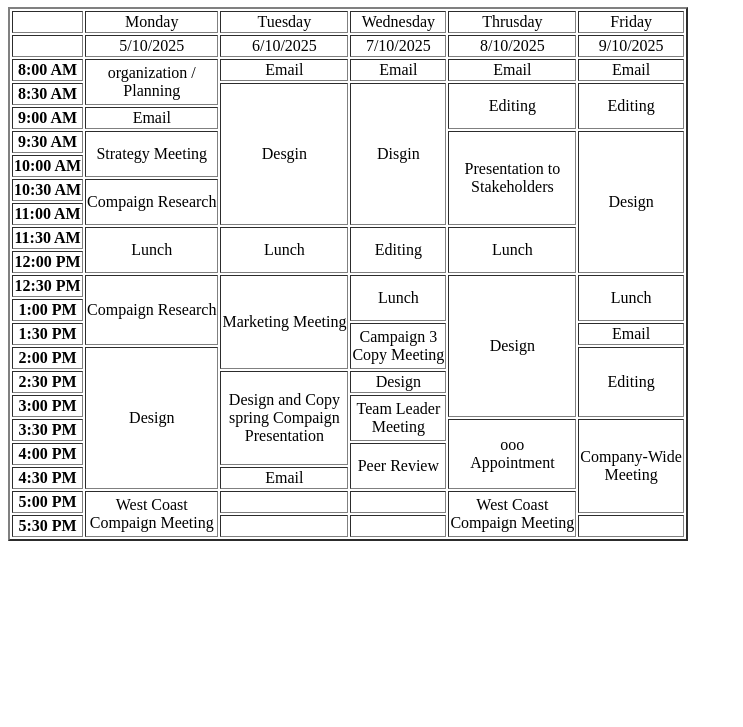
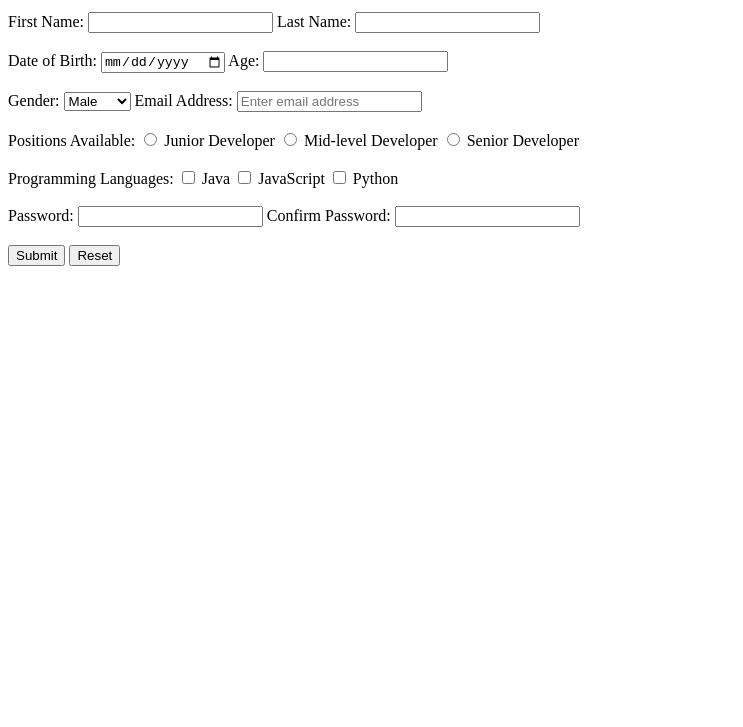
Before and after one commit to 786MuhammadZubair/Table123, a plain HTML site: page index.html in a window 1280 px wide. Shown: the part 73-800 px from the top of the page, without its empty margins (0-743 px from the left). Drawn offline with Linux system fonts and the light colour scheme.

Commit message:
applicationform

```diff
--- a/index.html
+++ b/index.html
@@ -2,193 +2,72 @@
 <html lang="en">
 <head>
     <meta charset="UTF-8">
-    <meta name="viewport" content="width=device-width, initial-scale=1.0">
-    <title>Table</title>
-    <link rel="stylesheet" href="styless.css">
-
-
+    <meta name="viewport" content="width=>, initial-scale=1.0">
+    <title>Application Form</title>
 </head>
 <body>
-    <div>
-        <h1>The Mangement Plan Template </h1>
-        <table border="2">
-            <tr>
-                <th></th>
-                <td>Monday</t>
-                <td>Tuesday</td>
-                <td>Wednesday</td>
-                <td>Thrusday</td>
-                <td>Friday</td>
-            </tr>
-            <tr>
-                <th></th>
-                <td>5/10/2025</td>
-                <td>6/10/2025</td>
-                <td>7/10/2025</td>
-                <td>8/10/2025</td>
-                <td>9/10/2025</td>
-            </tr>
-            <tr>
-                <th>8:00 AM</th>
-                <td rowspan="2">organization / <br> Planning</td>
-                <td>Email</td>
-                <td>Email</td>
-                <td>Email</td>
-                <td>Email</td>
-            </tr>
-            <tr>
-                <th>8:30 AM</th>
-                <td rowspan="6" >Desgin</td>
-                <td rowspan="6" >Disgin</td>
-                <td rowspan="2" >Editing</td>
-                <td rowspan="2">Editing</td>
-                <!-- <td></td> -->
-            </tr>
-            <tr>
-                <th>9:00 AM</th>
-                <td>Email</td>
-                <!-- <td></td> -->
-                <!-- <td></td> -->
-                <!-- <td></td> -->
-                <!-- <td></td> -->
-            </tr>
-            <tr>
-                <th>9:30 AM</th>
-                <td rowspan="2">Strategy Meeting</td>
-                <td rowspan="4">Presentation to<br>Stakeholders</td>
-                <td rowspan="6">Design</td>
-                <!-- <td></td>
-                <td></td> -->
-            </tr>
-            <tr>
-                <th >10:00 AM</th>
-                <!-- <td ></td>
-                <td></td>
-                <td></td>
-                <td></td>
-                <td></td> -->
-            </tr>
-            <tr>
-                <th>10:30 AM</th>
-                <td rowspan="2">Compaign Research</td>
-                <!-- <td></td>
-                <td></td>
-                <td></td>
-                <td></td> -->
-            </tr>
-            <tr>
-                <th>11:00 AM</th>
-                <!-- <td></td>
-                <td></td>
-                <td></td>
-                <td></td>
-                <td></td> -->
-            </tr>
-            <tr>
-                <th>11:30 AM</th>
-                <td rowspan="2" >Lunch</td>
-                <td rowspan="2" >Lunch</td>
-                <td rowspan="2" >Editing</td>
-                <td rowspan="2" >Lunch</td>
-                <!-- <td></td> -->
-            </tr>
-            <tr>
-                <th>12:00 PM</th>
-                <!-- <td ></td>
-                <td></td>
-                <td></td>
-                <td></td>
-                <td></td> -->
-            </tr>
-            <tr>
-                <th>12:30 PM</th>
-                <td rowspan="3" >Compaign Research</td>
-                <td rowspan="4" >Marketing Meeting </td>
-                <td rowspan="2">Lunch</td>
-                <td rowspan="6">Design</td>
-                <td rowspan="2" >Lunch</td>
-            </tr>
-            <tr>
-                <th>1:00 PM</th>
-                 <!-- <td></td> -->
-                <!-- <td></td> -->
-                <!-- <td></td> -->
-                <!-- <td></td> -->
-                <!-- <td></td>  -->
-            </tr>
-            <tr>
-                <th>1:30 PM</th>
-                <td rowspan="2">Campaign 3<br>Copy Meeting</td>
-                 <!-- <td></td> -->
-                <!-- <td></td> -->
-                <!-- <td></td> -->
-                <td>Email</td>
-            </tr>
-            <tr>
-                <th>2:00 PM</th>
-                <td rowspan="6">Design</td>
-                <td rowspan="3">Editing</td>
-                 <!-- <td></td> -->
-                <!-- <td></td> -->
-                <!-- <td></td>  -->
-            </tr>
-            <tr>
-                <th>2:30 PM</th>
-                <td rowspan="4">Design and Copy<br>spring Compaign<br>Presentation</td>
-                <td>Design</td>
+    <form class="application-form">
+        <h2>Application Form</h2>
+        <br>
+        <label for="first-name">First Name:</label>
+        <input type="text" id="first-name" name="first-name">
 
-                 <!-- <td></td> -->
-                <!-- <td></td>  -->
-            </tr>
-            <tr>
-                <th>3:00 PM</th>
-                <td rowspan="2">Team Leader<br>Meeting</td>
-                 <!-- <td></td> -->
-                <!-- <td></td> -->
-                <!-- <td></td> -->
-                <!-- <td></td>  -->
-            </tr>
-            <tr>
-                <th>3:30 PM</th>
-                <td rowspan="3">ooo<br>Appointment</td>
-                <td rowspan="4">Company-Wide<br>Meeting</td>
-                <!-- <td></td> -->
-                <!-- <td></td> -->
-                <!-- <td></td>  -->
-            </tr>
-            <tr>
-                <th>4:00 PM</th>
-                <td rowspan="2">Peer Review</td>
-                <!-- <td></td> -->
-                <!-- <td></td>
-                <td></td>
-                <td></td> -->
-            </tr>
-            <tr>
-                <th>4:30 PM</th>
-                <td>Email</td>
-                <!-- <td></td>
-                <td></td>
-                <td></td>
-                <td></td> -->
-            </tr>
-            <tr>
-                <th>5:00 PM</th>
-                <td rowspan="2">West Coast<br>Compaign Meeting</td>
-                <td></td>
-                <td></td>
-                <td rowspan="2">West Coast<br>Compaign Meeting</td>
-                <!-- <td></td> -->
-            </tr>
-            <tr>
-                <th>5:30 PM</th>
-                <!-- <td></td> -->
-                <!-- <td></td> -->
-                <td></td>
-                <td></td>
-                <td></td>
-            </tr>
-        </table>
-    </div>
+        <label for="last-name">Last Name:</label>
+        <input type="text" id="last-name" name="last-name">
+        <br>
+        <br>
+        <label for="dob">Date of Birth:</label>
+        <input type="date" id="dob" name="dob">
+
+        <label for="age">Age:</label>
+        <input type="number" id="age" name="age">
+        <br>
+        <br>
+        <label>Gender:</label>
+        <select name="gender" id="gender">
+            <option value="male">Male</option>
+            <option value="female">Female</option>
+            <option value="other">Other</option>
+        </select>
+
+        <label for="email">Email Address:</label>
+        <input type="email" id="email" name="email" placeholder="Enter email address">
+        <br>
+        <br>
+        <label>Positions Available:</label>
+        <input type="radio" id="junior" name="position" value="junior">
+        <label for="junior">Junior Developer</label>
+
+        <input type="radio" id="mid-level" name="position" value="mid-level">
+        <label for="mid-level">Mid-level Developer</label>
+
+        <input type="radio" id="senior" name="position" value="senior">
+        <label for="senior">Senior Developer</label>
+        <br>
+        <br>
+        <label>Programming Languages:</label>
+        <input type="checkbox" id="java" name="languages" value="java">
+        <label for="java">Java</label>
+
+        <input type="checkbox" id="javascript" name="languages" value="javascript">
+        <label for="javascript">JavaScript</label>
+
+        <input type="checkbox" id="python" name="languages" value="python">
+        <label for="python">Python</label>
+        <br>
+        <br>
+        <label for="password">Password:</label>
+        <input type="password" id="password" name="password">
+
+        <label for="confirm-password">Confirm Password:</label>
+        <input type="password" id="confirm-password" name="confirm-password">
+        <br>
+        <br>
+        <div class="buttons">
+            <button type="submit">Submit</button>
+            <button type="reset">Reset</button>
+        </div>
+    </form>
+
 </body>
 </html>
```
